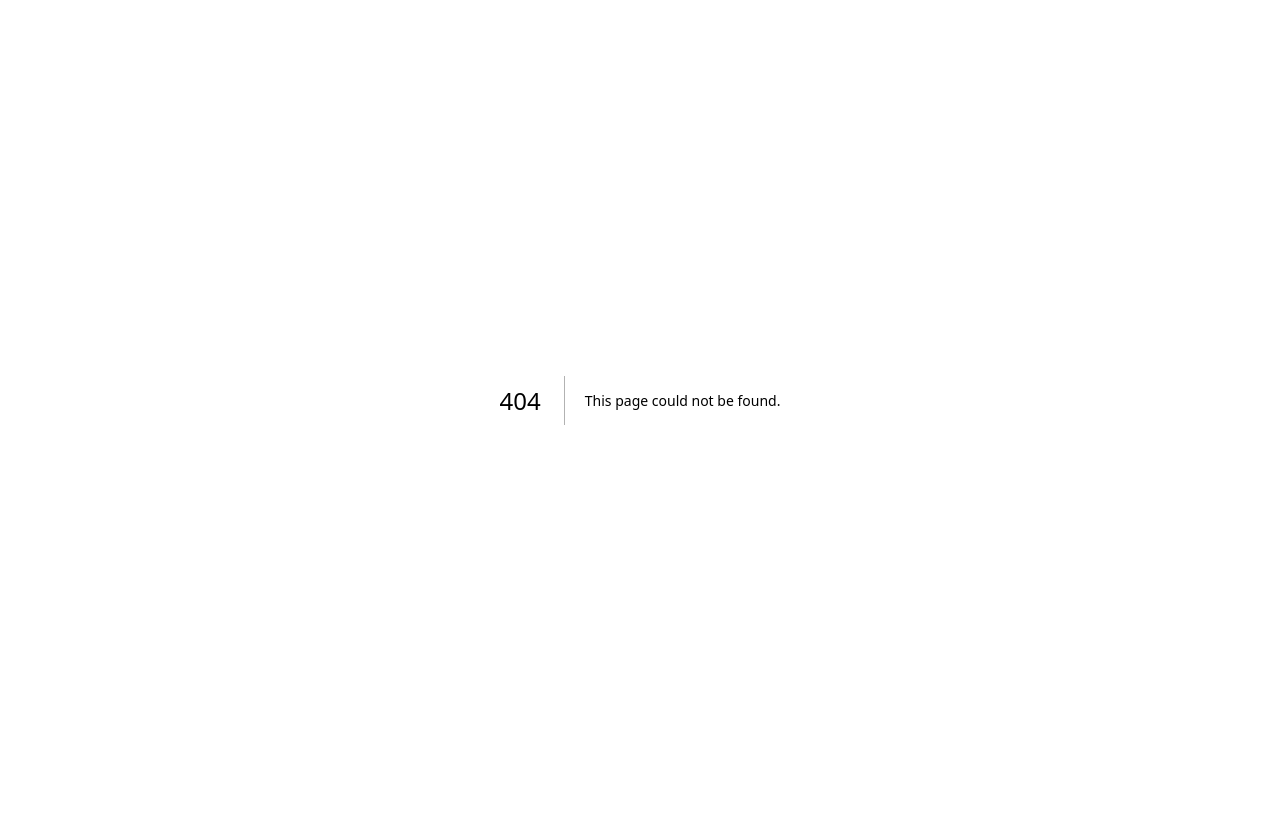
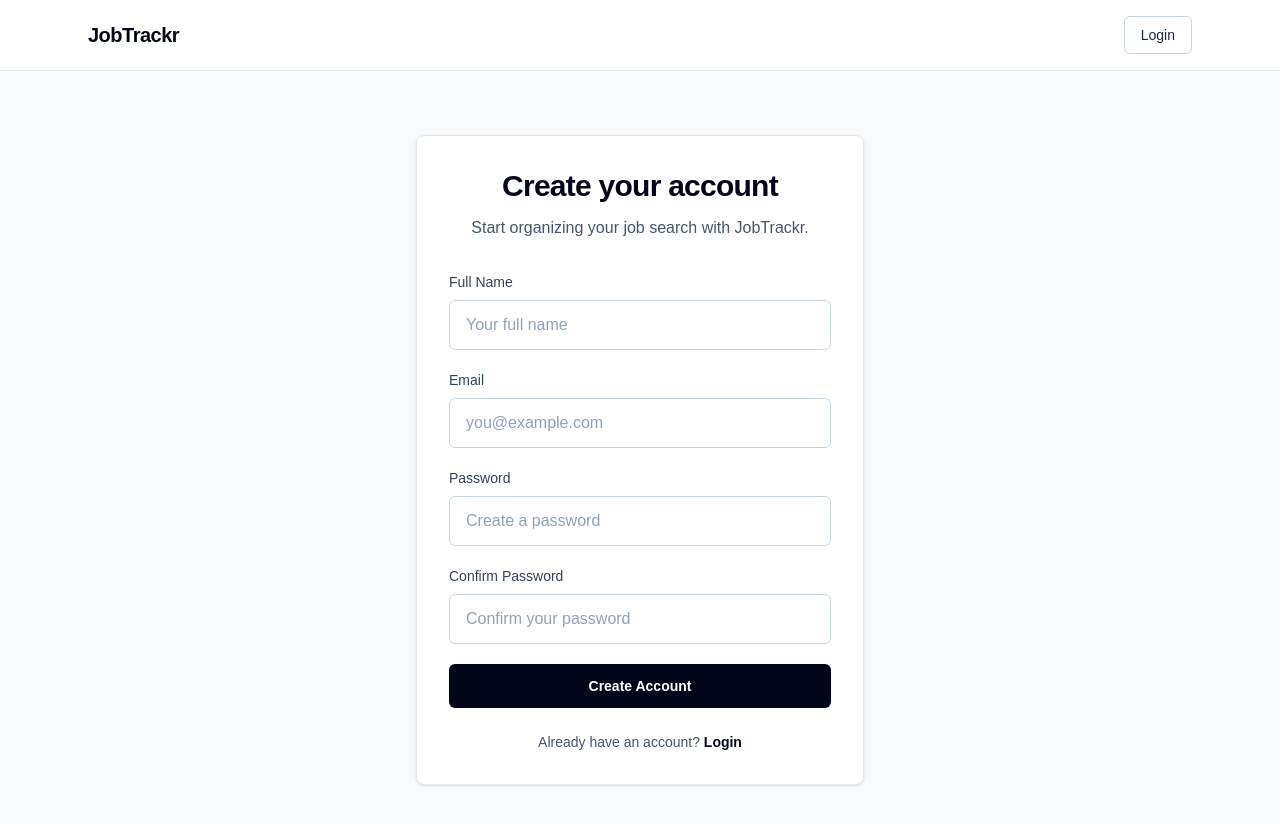
Before and after one commit to awaisch31709/job-application-tracker, a Next.js app: page /signup in a window 1280 px wide. Before the commit this address had no page. Shown: the top 824 px of the page. Before the commit the page ends 800 px from the top, so only its background shows below. Built offline with nearby package versions, Linux system fonts and the light colour scheme.

Commit message:
Create login and signup UI pages

```diff
--- /dev/null
+++ b/app/login/page.tsx
@@ -0,0 +1,80 @@
+import Link from "next/link";
+
+export default function LoginPage() {
+  return (
+    <main className="min-h-screen bg-slate-50 text-slate-950">
+      <nav className="border-b border-slate-200 bg-white">
+        <div className="mx-auto flex max-w-6xl items-center justify-between px-6 py-4">
+          <Link href="/" className="text-xl font-bold tracking-tight">
+            JobTrackr
+          </Link>
+          <Link
+            href="/signup"
+            className="rounded-md bg-slate-950 px-4 py-2 text-sm font-medium text-white transition hover:bg-slate-800"
+          >
+            Sign Up
+          </Link>
+        </div>
+      </nav>
+
+      <section className="mx-auto flex min-h-[calc(100vh-73px)] max-w-6xl items-center justify-center px-6 py-16">
+        <div className="w-full max-w-md rounded-lg border border-slate-200 bg-white p-8 shadow-sm">
+          <div className="mb-8 text-center">
+            <h1 className="text-3xl font-bold tracking-tight">Welcome back</h1>
+            <p className="mt-3 text-slate-600">
+              Log in to continue tracking your job applications.
+            </p>
+          </div>
+
+          <form className="space-y-5">
+            <div>
+              <label
+                htmlFor="email"
+                className="mb-2 block text-sm font-medium text-slate-700"
+              >
+                Email
+              </label>
+              <input
+                id="email"
+                name="email"
+                type="email"
+                placeholder="you@example.com"
+                className="w-full rounded-md border border-slate-300 px-4 py-3 text-slate-950 outline-none transition placeholder:text-slate-400 focus:border-slate-950 focus:ring-2 focus:ring-slate-200"
+              />
+            </div>
+
+            <div>
+              <label
+                htmlFor="password"
+                className="mb-2 block text-sm font-medium text-slate-700"
+              >
+                Password
+              </label>
+              <input
+                id="password"
+                name="password"
+                type="password"
+                placeholder="Enter your password"
+                className="w-full rounded-md border border-slate-300 px-4 py-3 text-slate-950 outline-none transition placeholder:text-slate-400 focus:border-slate-950 focus:ring-2 focus:ring-slate-200"
+              />
+            </div>
+
+            <button
+              type="button"
+              className="w-full rounded-md bg-slate-950 px-5 py-3 text-sm font-semibold text-white transition hover:bg-slate-800"
+            >
+              Login
+            </button>
+          </form>
+
+          <p className="mt-6 text-center text-sm text-slate-600">
+            Don&apos;t have an account?{" "}
+            <Link href="/signup" className="font-semibold text-slate-950">
+              Sign Up
+            </Link>
+          </p>
+        </div>
+      </section>
+    </main>
+  );
+}
--- /dev/null
+++ b/app/signup/page.tsx
@@ -0,0 +1,114 @@
+import Link from "next/link";
+
+export default function SignupPage() {
+  return (
+    <main className="min-h-screen bg-slate-50 text-slate-950">
+      <nav className="border-b border-slate-200 bg-white">
+        <div className="mx-auto flex max-w-6xl items-center justify-between px-6 py-4">
+          <Link href="/" className="text-xl font-bold tracking-tight">
+            JobTrackr
+          </Link>
+          <Link
+            href="/login"
+            className="rounded-md border border-slate-300 bg-white px-4 py-2 text-sm font-medium text-slate-800 transition hover:bg-slate-100"
+          >
+            Login
+          </Link>
+        </div>
+      </nav>
+
+      <section className="mx-auto flex min-h-[calc(100vh-73px)] max-w-6xl items-center justify-center px-6 py-16">
+        <div className="w-full max-w-md rounded-lg border border-slate-200 bg-white p-8 shadow-sm">
+          <div className="mb-8 text-center">
+            <h1 className="text-3xl font-bold tracking-tight">
+              Create your account
+            </h1>
+            <p className="mt-3 text-slate-600">
+              Start organizing your job search with JobTrackr.
+            </p>
+          </div>
+
+          <form className="space-y-5">
+            <div>
+              <label
+                htmlFor="full-name"
+                className="mb-2 block text-sm font-medium text-slate-700"
+              >
+                Full Name
+              </label>
+              <input
+                id="full-name"
+                name="full-name"
+                type="text"
+                placeholder="Your full name"
+                className="w-full rounded-md border border-slate-300 px-4 py-3 text-slate-950 outline-none transition placeholder:text-slate-400 focus:border-slate-950 focus:ring-2 focus:ring-slate-200"
+              />
+            </div>
+
+            <div>
+              <label
+                htmlFor="email"
+                className="mb-2 block text-sm font-medium text-slate-700"
+              >
+                Email
+              </label>
+              <input
+                id="email"
+                name="email"
+                type="email"
+                placeholder="you@example.com"
+                className="w-full rounded-md border border-slate-300 px-4 py-3 text-slate-950 outline-none transition placeholder:text-slate-400 focus:border-slate-950 focus:ring-2 focus:ring-slate-200"
+              />
+            </div>
+
+            <div>
+              <label
+                htmlFor="password"
+                className="mb-2 block text-sm font-medium text-slate-700"
+              >
+                Password
+              </label>
+              <input
+                id="password"
+                name="password"
+                type="password"
+                placeholder="Create a password"
+                className="w-full rounded-md border border-slate-300 px-4 py-3 text-slate-950 outline-none transition placeholder:text-slate-400 focus:border-slate-950 focus:ring-2 focus:ring-slate-200"
+              />
+            </div>
+
+            <div>
+              <label
+                htmlFor="confirm-password"
+                className="mb-2 block text-sm font-medium text-slate-700"
+              >
+                Confirm Password
+              </label>
+              <input
+                id="confirm-password"
+                name="confirm-password"
+                type="password"
+                placeholder="Confirm your password"
+                className="w-full rounded-md border border-slate-300 px-4 py-3 text-slate-950 outline-none transition placeholder:text-slate-400 focus:border-slate-950 focus:ring-2 focus:ring-slate-200"
+              />
+            </div>
+
+            <button
+              type="button"
+              className="w-full rounded-md bg-slate-950 px-5 py-3 text-sm font-semibold text-white transition hover:bg-slate-800"
+            >
+              Create Account
+            </button>
+          </form>
+
+          <p className="mt-6 text-center text-sm text-slate-600">
+            Already have an account?{" "}
+            <Link href="/login" className="font-semibold text-slate-950">
+              Login
+            </Link>
+          </p>
+        </div>
+      </section>
+    </main>
+  );
+}
```
